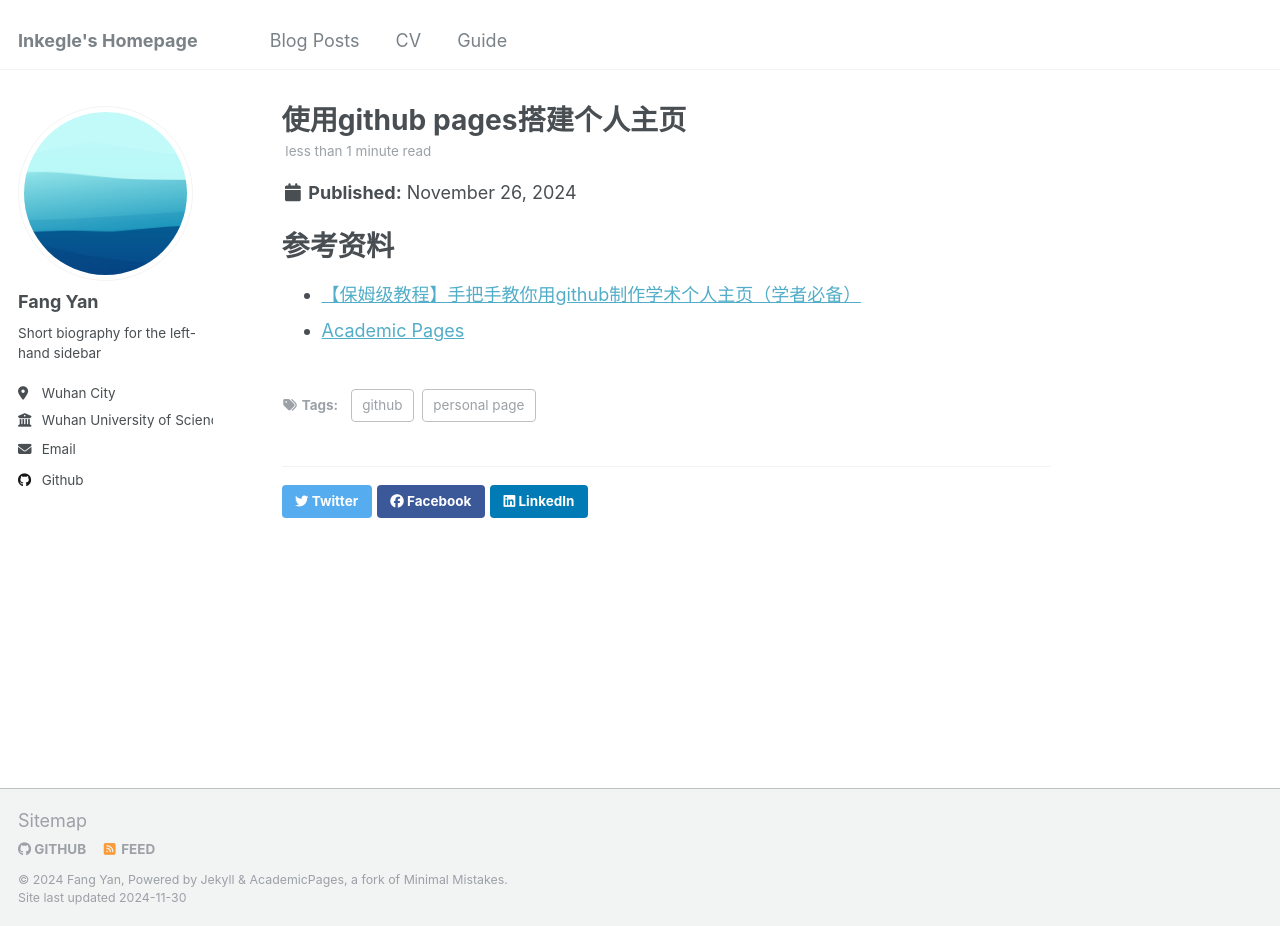
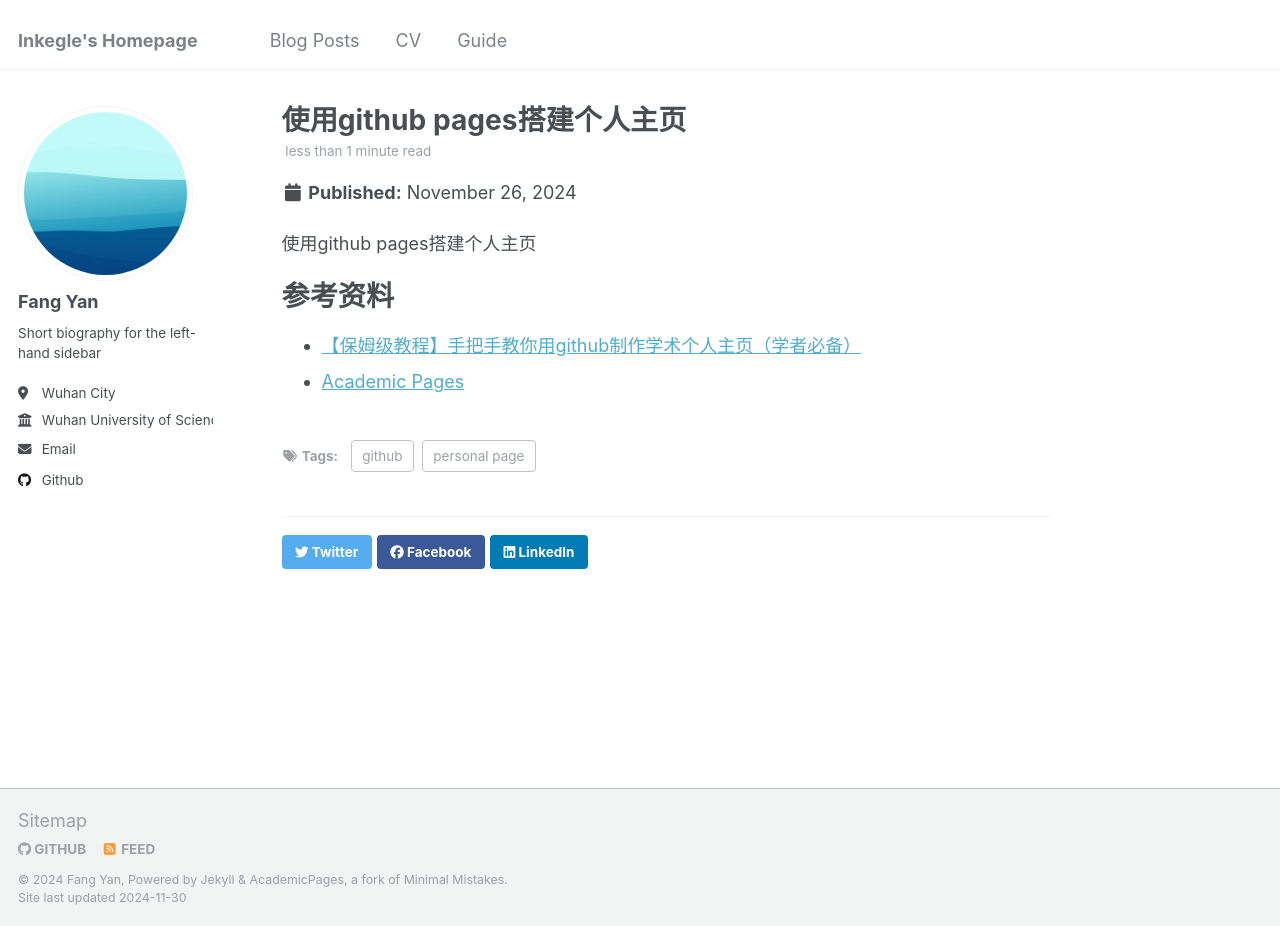
Before and after one commit to inkegle/inkegle.github.io, a Jekyll site: the page built from _posts/2024-11-26-blog-post-1.md, in a window 1280 px wide and 926 px high. Built offline with Jekyll 4.4.1, drawn with Linux system fonts in a browser that asks for light colours.

Commit message:
change blog

```diff
--- a/_posts/2024-11-26-blog-post-1.md
+++ b/_posts/2024-11-26-blog-post-1.md
@@ -7,6 +7,8 @@ tags:
   - personal page
 ---
 
+使用github pages搭建个人主页
+
 # 参考资料
 - [【保姆级教程】手把手教你用github制作学术个人主页（学者必备）](https://blog.csdn.net/qd1813100174/article/details/128604858)
 - [Academic Pages](https://github.com/academicpages/academicpages.github.io)
```
